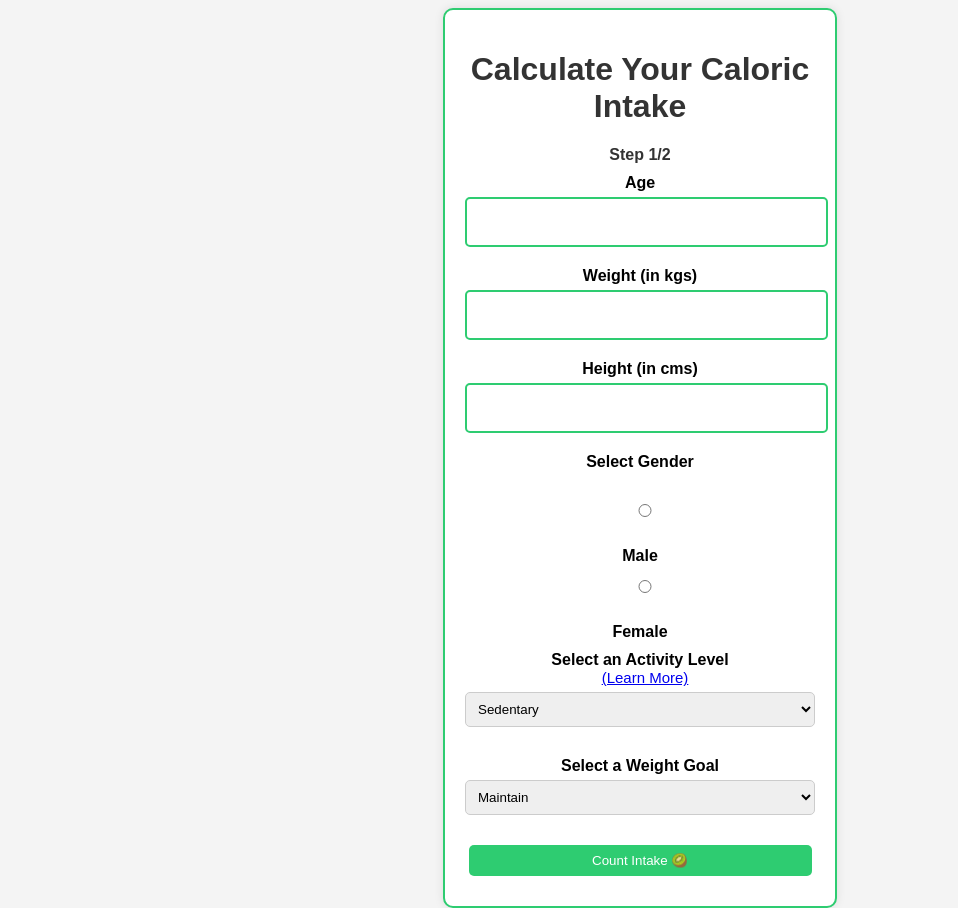
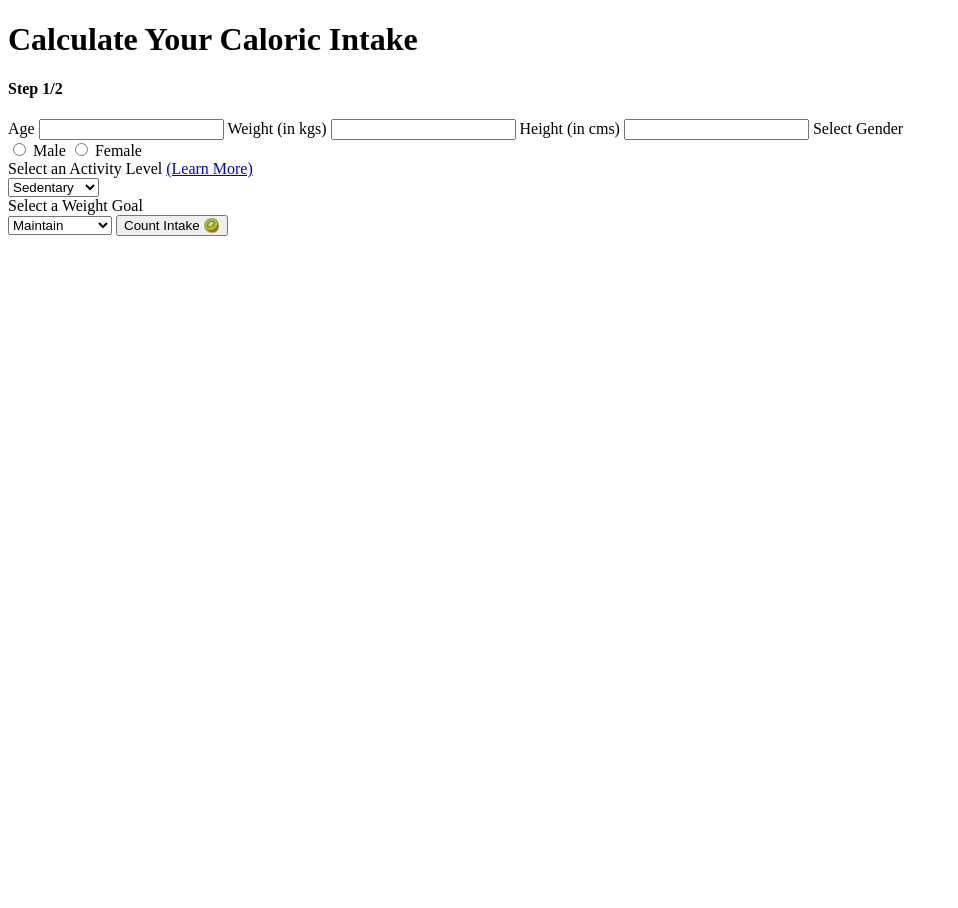
Before and after one commit to aryannaithani/DietPlanner, a Flask app: page /counter in a window 1280 px wide. Shown: the whole page, without its empty margins (0-958 px from the left). After the commit the page ends 236 px from the top, so only its background shows below. Run offline with Flask 3, Linux system fonts and the light colour scheme.

Commit message:
Made some progress on the styling overhaul.

```diff
--- a/static/form.css
+++ /dev/null
@@ -1,175 +0,0 @@
-@import url('https://fonts.googleapis.com/css2?family=Poppins:ital,wght@0,100..900;1,100..900&display=swap');
-
-.container {
-    width: 33%;
-    margin-left: auto;
-    margin-right: auto;
-    padding-top: 10px;
-    padding-bottom: 10px;
-    padding-left: 20px;
-    padding-right: 20px;
-    border-radius: 15px;
-    background-color: ghostwhite;
-    border: 2px solid #2ecc71;
-    margin-top: 100px;
-    box-shadow: 6.0px 12.0px 12.0px hsl(0deg 0% 0% / 0.31),
-                -3.0px -3px 12.0px hsl(0deg 0% 0% / 0.31);
-}
-
-input[type=text] {
-    border: 2px solid #2ecc71;
-    margin-bottom: 10px;
-    margin-right: auto;
-    margin-left: auto;
-    width: 98%;
-    height: 30px;
-    border-radius: 5px;
-}
-
-body {
-    font-family: "Poppins", sans-serif;
-    background-color: #c1db9b;
-    text-align: center;
-}
-
-input[type=submit] {
-    background-color: #2ecc71;
-    color: white;
-    width: 98%;
-    border: 0px;
-    border-radius: 5px;
-    padding: 8px;
-    margin-top: 10px;
-    margin-bottom: 10px;
-}
-
-input[type=submit]:hover {
-    background-color: #196e3d;
-    transition: 0.3s;
-    box-shadow: 3.0px 4.0px 6.0px hsl(0deg 0% 0% / 0.31);
-    transform: scale(1.05);
-}
-
-select {
-    margin-bottom: 20px;
-    width: 30%;
-    border: 1px solid green;
-}
-
-input[type=radio] {
-    margin-bottom: 20px;
-}
-
-h4 {
-    text-align: center;
-    margin: 0px;
-}
-
-a {
-    margin-left: 10px;
-    font-size: 15px;
-}
-
-.box {
-    flex-basis: calc(100% / 5);
-    max-width: 15%;
-    margin-left: auto;
-    margin-right: auto;
-    border: 1px solid black;
-    padding-top: 10px;
-    padding-bottom: 10px;
-    padding-left: 20px;
-    padding-right: 20px;
-    border-radius: 15px;
-    background-color: ghostwhite;
-    border: 2px solid #2ecc71;
-    margin-top: 100px;
-}
-
-.box:hover {
-    transform: scale(1.05);
-    transition: 0.4s;
-    box-shadow: 6.0px 12.0px 12.0px hsl(0deg 0% 0% / 0.31),
-                -3.0px -3px 12.0px hsl(0deg 0% 0% / 0.31);
-}
-
-button {
-    background-color: #2ecc71;
-    color: white;
-    width: 98%;
-    border: 0px;
-    border-radius: 5px;
-    padding: 8px;
-    margin-top: 10px;
-    margin-bottom: 0px;
-}
-
-button:hover {
-    background-color: #196e3d;
-    transition: 0.3s;
-    box-shadow: 3.0px 4.0px 6.0px hsl(0deg 0% 0% / 0.31);
-    transform: scale(1.05);
-}
-
-select:hover {
-    transition: 0.3s;
-    box-shadow: 3.0px 4.0px 6.0px hsl(0deg 0% 0% / 0.31);
-    transform: scale(1.05);
-    background-color: #c1db9b;
-}
-
-input[type=text]:hover {
-    transition: 0.3s;
-    box-shadow: 3.0px 4.0px 6.0px hsl(0deg 0% 0% / 0.31);
-    transform: scale(1.025);
-    background-color: #c1db9b;
-}
-
-input[type=submit]:active {
-    transform: scale(0.95);
-    background-color: #196e3d;
-    transition: 0.05s;
-}
-
-input[type=radio]:hover {
-    transform: scale(1.15);
-    transition: 0.05s;
-}
-
-input[type=email] {
-    border: 2px solid #2ecc71;
-    margin-bottom: 10px;
-    margin-right: auto;
-    margin-left: auto;
-    width: 98%;
-    height: 30px;
-    border-radius: 5px;
-}
-
-input[type=email]:hover {
-    transition: 0.3s;
-    box-shadow: 3.0px 4.0px 6.0px hsl(0deg 0% 0% / 0.31);
-    transform: scale(1.025);
-    background-color: #c1db9b;
-}
-
-input[type=password] {
-    border: 2px solid #2ecc71;
-    margin-bottom: 10px;
-    margin-right: auto;
-    margin-left: auto;
-    width: 98%;
-    height: 30px;
-    border-radius: 5px;
-}
-
-input[type=password]:hover {
-    transition: 0.3s;
-    box-shadow: 3.0px 4.0px 6.0px hsl(0deg 0% 0% / 0.31);
-    transform: scale(1.025);
-    background-color: #c1db9b;
-}
-
-h1 {
-    color: #196e3d;
-}
--- a/templates/form.html
+++ b/templates/form.html
@@ -4,50 +4,6 @@
     <meta charset="UTF-8">
     <meta name="viewport" content="width=device-width, initial-scale=1.0">
     <title>Diet Planner - Caloric Intake</title>
-    <link rel="stylesheet" href="static/form.css">
-    <style>
-        body {
-            font-family: Arial, sans-serif;
-            display: flex;
-            justify-content: center;
-            align-items: center;
-            height: 100vh;
-            background-color: #f4f4f4;
-        }
-        .container {
-            background: white;
-            padding: 20px;
-            border-radius: 10px;
-            box-shadow: 0px 0px 10px rgba(0, 0, 0, 0.1);
-            width: 350px;
-            text-align: center;
-        }
-        h1, h4 {
-            color: #333;
-        }
-        label {
-            font-weight: bold;
-            display: block;
-            margin-top: 10px;
-        }
-        input, select, button {
-            width: 100%;
-            padding: 8px;
-            margin-top: 5px;
-            border: 1px solid #ccc;
-            border-radius: 5px;
-        }
-        button {
-            background-color: #28a745;
-            color: white;
-            border: none;
-            cursor: pointer;
-            margin-top: 15px;
-        }
-        button:hover {
-            background-color: #218838;
-        }
-    </style>
 </head>
 <body>
     <div class="container">
@@ -66,12 +22,12 @@
             {{ form.gender.label }}<br>
             {% for subfield in form.gender %}
                 <label>{{ subfield }} {{ subfield.label }}</label>
-            {% endfor %}
+            {% endfor %}<br>
 
-            {{ form.activity.label }} <a href="https://clinmedjournals.org/articles/jnmdc/jnmdc-2-016table1.html" target="_blank">(Learn More)</a>
-            {{ form.activity }}
+            {{ form.activity.label }} <a href="https://clinmedjournals.org/articles/jnmdc/jnmdc-2-016table1.html" target="_blank">(Learn More)</a><br>
+            {{ form.activity }}<br>
 
-            {{ form.goal.label }}
+            {{ form.goal.label }}<br>
             {{ form.goal }}
 
             {{ form.button }}
--- a/templates/form2.html
+++ b/templates/form2.html
@@ -4,7 +4,6 @@
     <meta charset="UTF-8">
     <meta name="viewport" content="width=device-width, initial-scale=1.0">
     <title>Diet Planner</title>
-    <link rel="stylesheet" href="static/form.css">
 </head>
 <body>
     <div class="container">
--- a/templates/result.html
+++ b/templates/result.html
@@ -4,7 +4,6 @@
     <meta charset="UTF-8">
     <meta name="viewport" content="width=device-width, initial-scale=1.0">
     <title>Diet Planner</title>
-    <link rel="stylesheet" href="static/form.css">
 </head>
 <body>
     <h1>Here are your {{ type }} recipes under {{ calories }} calories</h1>
```
Also changed, not shown: templates/login.html (+2 -23 lines), templates/signup.html (+32 -3 lines).
